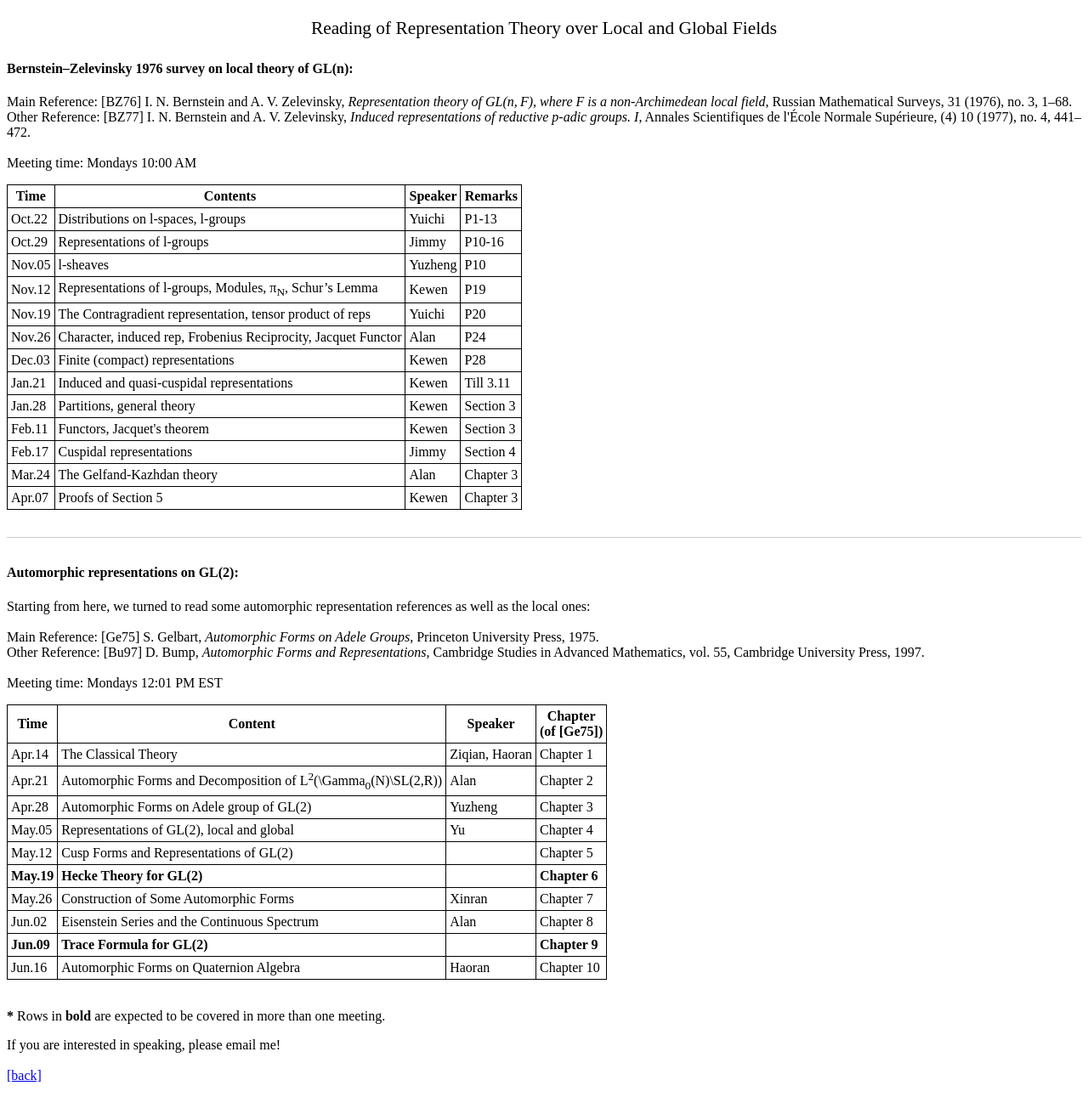
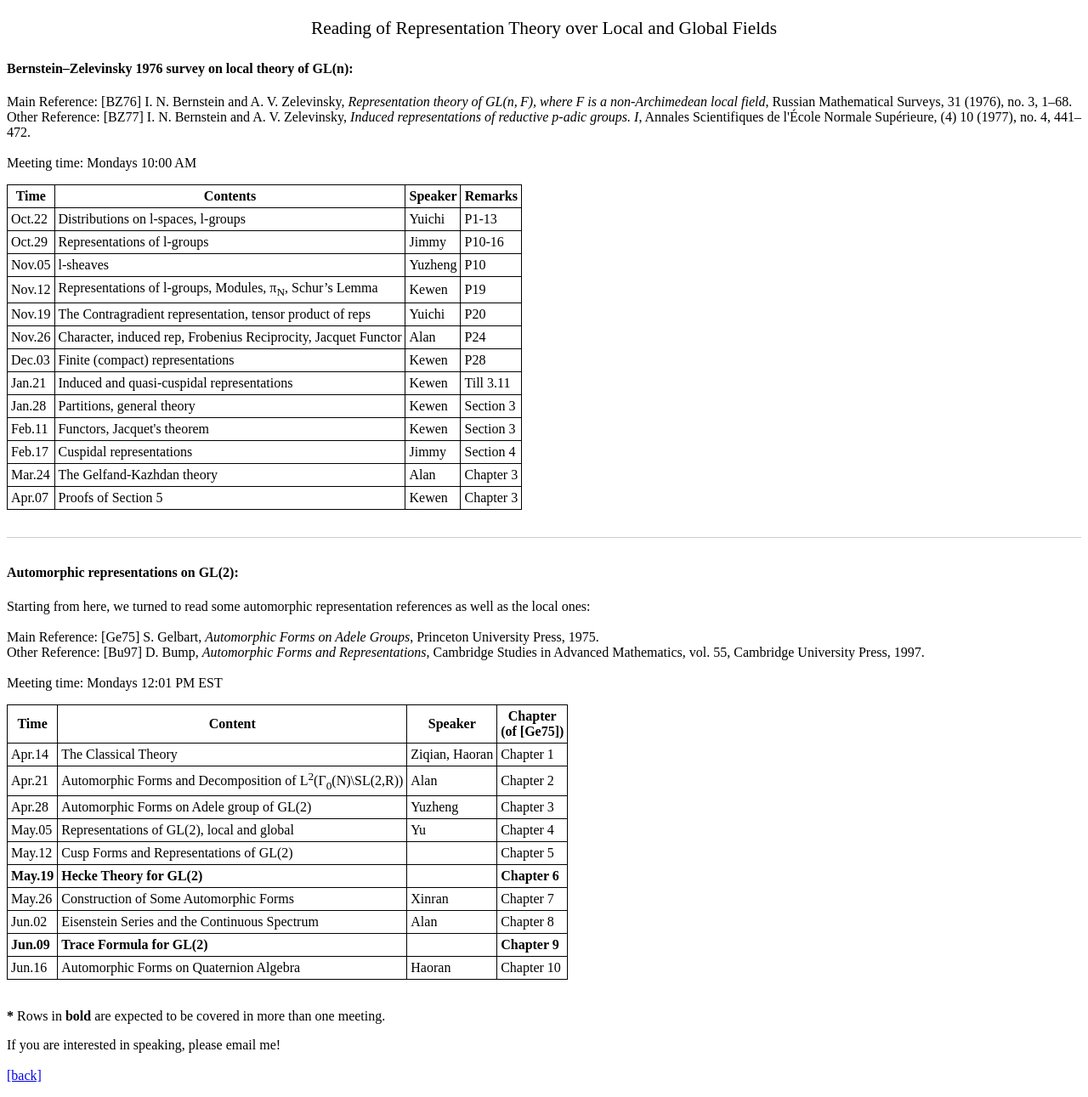
Before and after one commit to axhou/axhou.github.io, a Jekyll site: the page bzf2024.html, which Jekyll copies as it is, in a window 1280 px wide. Shown: the whole page at 85% size. Built offline with Jekyll 4.4.1, drawn with Linux system fonts in a browser that asks for light colours.

Commit message:
Update bzf2024.html

```diff
--- a/bzf2024.html
+++ b/bzf2024.html
@@ -126,7 +126,7 @@
     </thead>
     <tbody>
       <tr><td>Apr.14</td><td>The Classical Theory</td><td>Ziqian, Haoran</td><td>Chapter 1</td></tr>
-      <tr><td>Apr.21</td><td>Automorphic Forms and Decomposition of L<sup>2</sup>(\Gamma<sub>0</sub>(N)\SL(2,R))</td><td>Alan</td><td>Chapter 2</td></tr>
+      <tr><td>Apr.21</td><td>Automorphic Forms and Decomposition of L<sup>2</sup>(&Gamma;<sub>0</sub>(N)\SL(2,R))</td><td>Alan</td><td>Chapter 2</td></tr>
       <tr><td>Apr.28</td><td>Automorphic Forms on Adele group of GL(2)</td><td>Yuzheng</td><td>Chapter 3</td></tr>
       <tr><td>May.05</td><td>Representations of GL(2), local and global</td><td>Yu</td><td>Chapter 4</td></tr>
       <tr><td>May.12</td><td>Cusp Forms and Representations of GL(2)</td><td></td><td>Chapter 5</td></tr>
```
